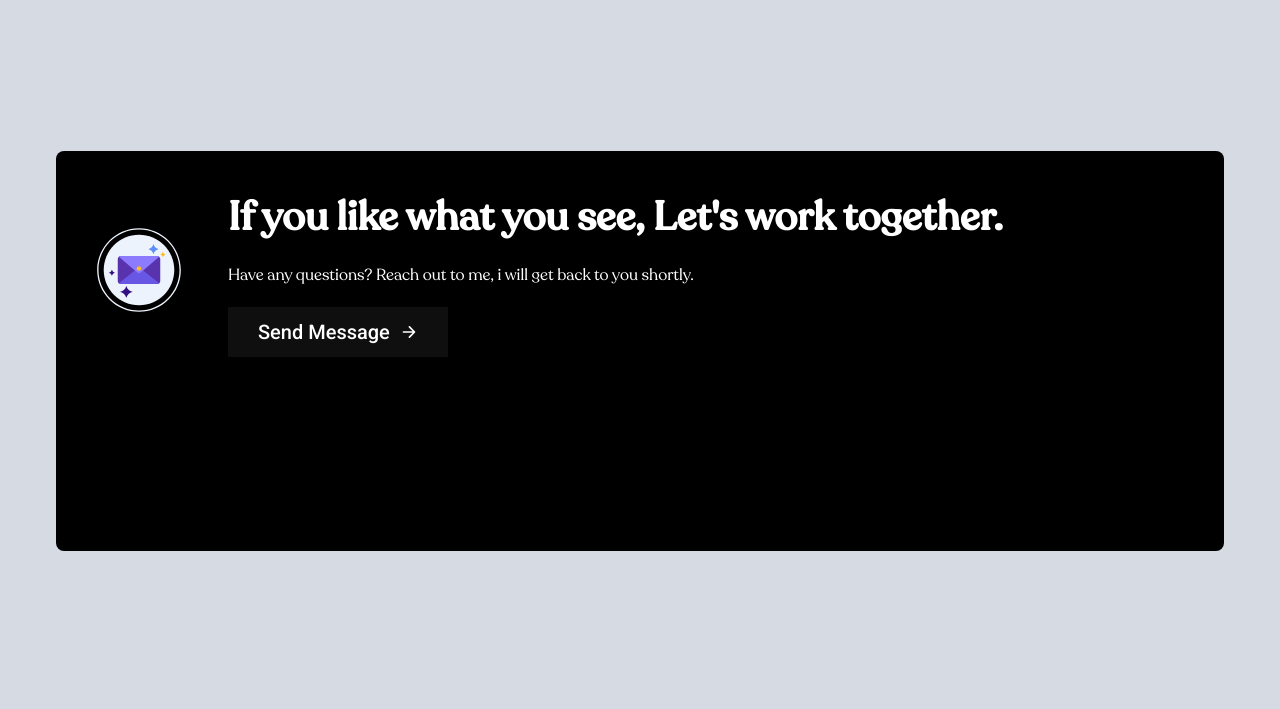
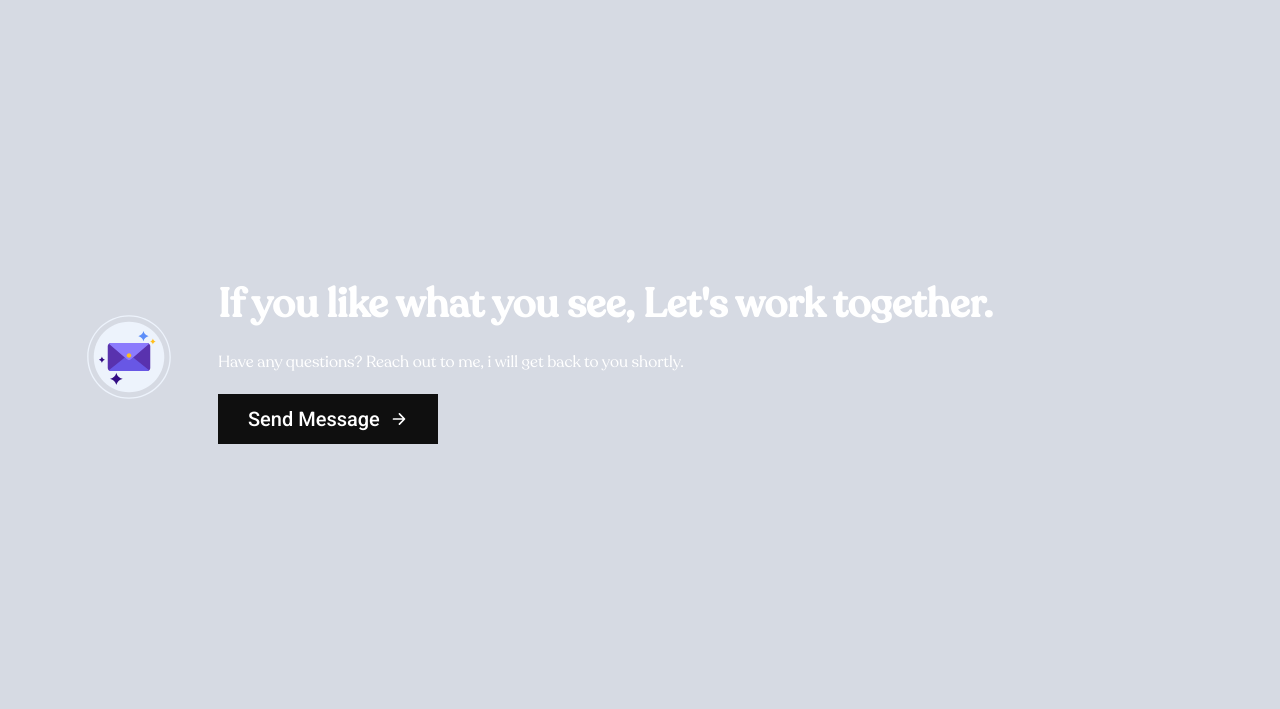
Before and after one commit to yashivaish87/portfolio, a plain HTML site: page index.html in a window 1280 px wide. Shown: the part 2408-3117 px from the top of the page. Drawn offline with nearby package versions, Linux system fonts and the light colour scheme.

Commit message:
Update index.html

```diff
--- a/index.html
+++ b/index.html
@@ -666,8 +666,6 @@
 
                   <!-- <img src="./images/feedback 2.jpg" alt="ok?" width="500" height="350" style="border: 0;" class="image"> -->
 
-
-                    <div class="contact-content" >
                       <div class="card-icon">
                         <img src="./images/form-icon.svg" width="84" height="50" loading="lazy" alt="envelop icon">
                       </div>
@@ -683,8 +681,6 @@
 
                         <ion-icon name="arrow-forward" aria-hidden="true"></ion-icon>
                       </a>
-                    </div>
-
 
                 </div>
               </section>
```
